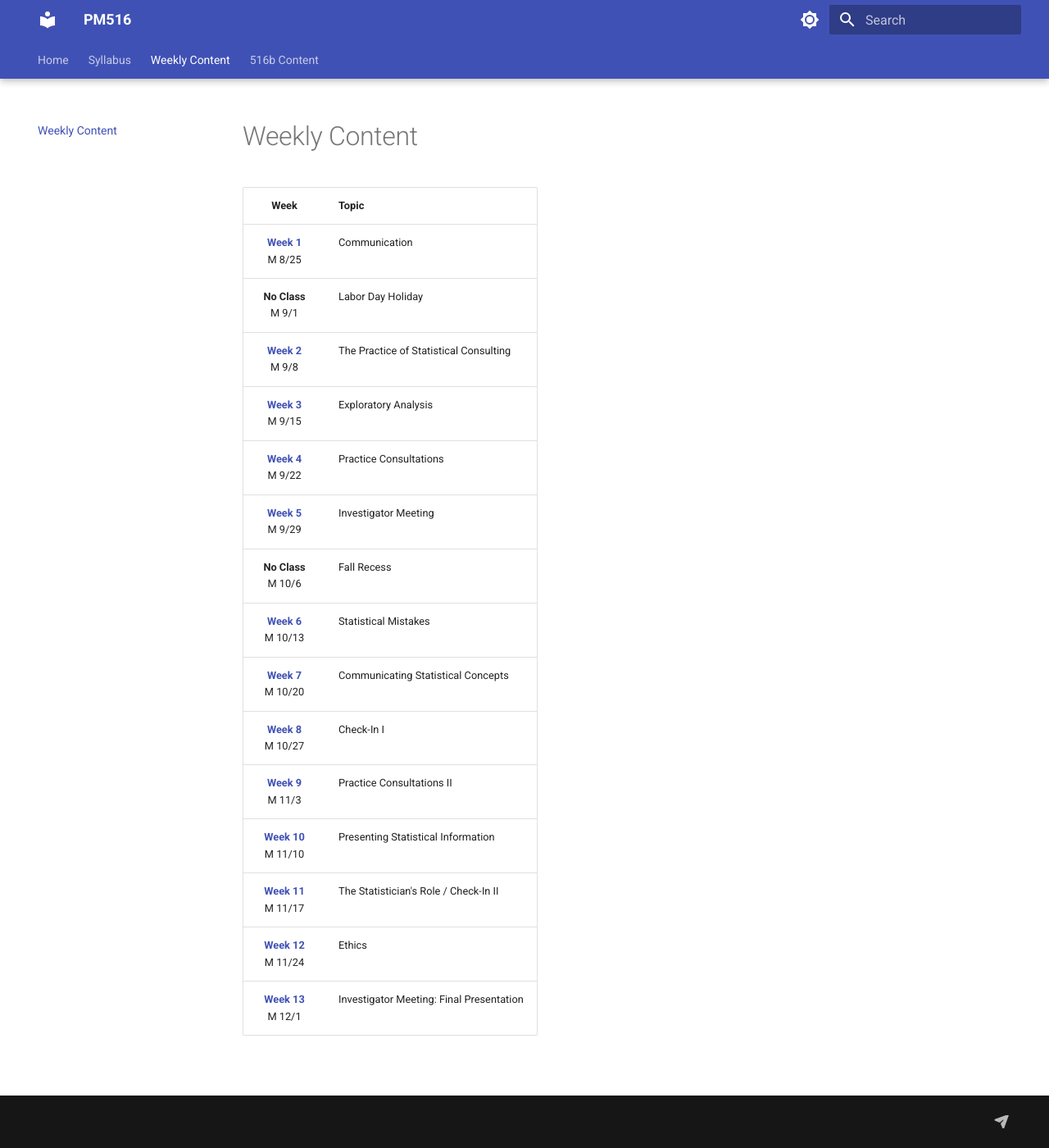
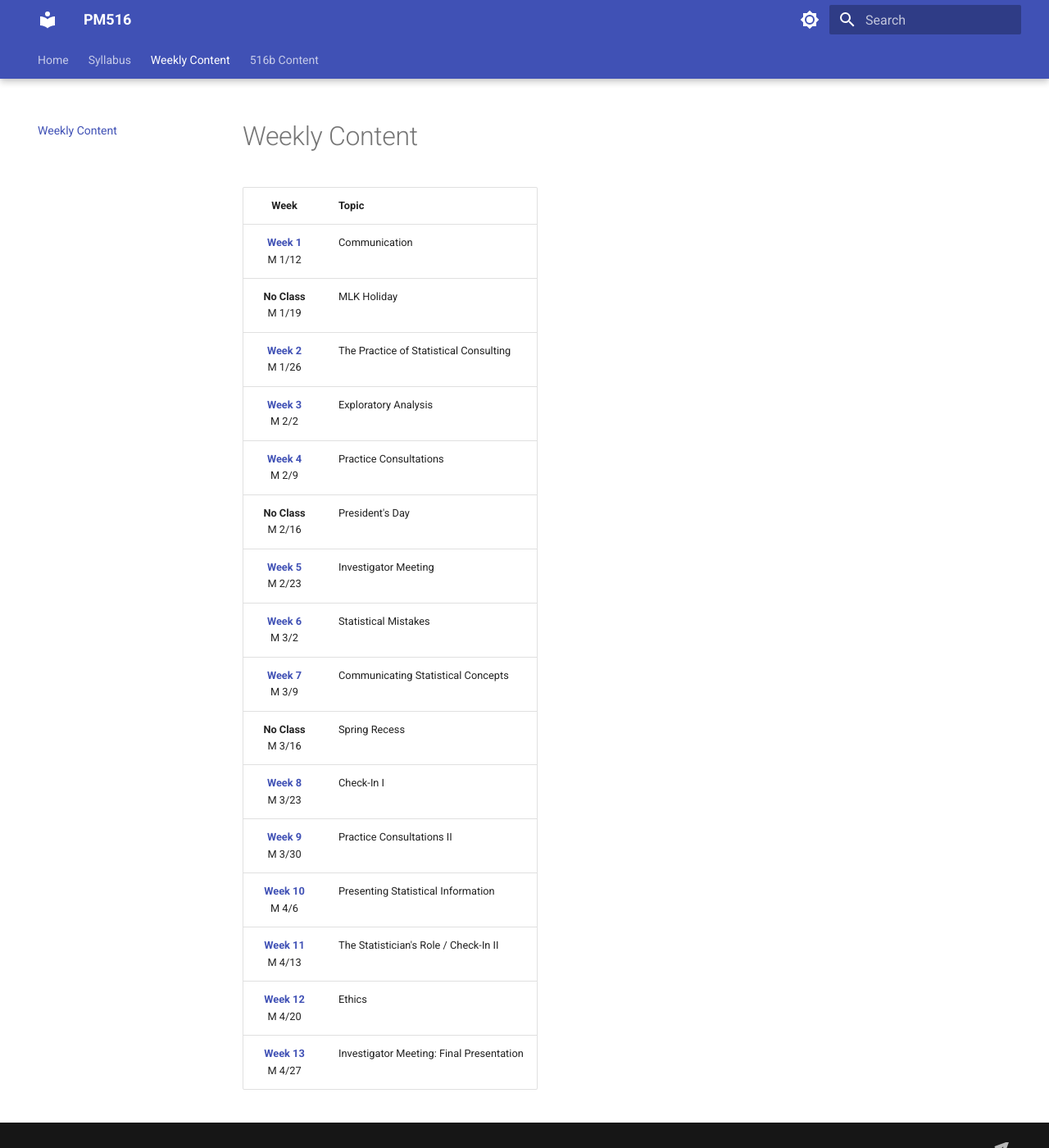
Before and after one commit to USCbiostats/PM516, an MkDocs documentation site: the page built from docs/content.md, in a window 1280 px wide and 1400 px high. Shown: the whole window at 82% size. Built offline with MkDocs 1.6.1 and Material for MkDocs 9.7.7, drawn with Linux system fonts in a browser that asks for light colours; comment, search, counter and statistics services are not loaded.

Commit message:
Spring 2026 Update

```diff
--- a/docs/content.md
+++ b/docs/content.md
@@ -2,21 +2,22 @@
 
 | **Week** | Topic |
 | :-: | :-- |
-|[**Week 1**](week1.md) <br /> M 8/25 | Communication |
-|**No Class** <br /> M 9/1 | Labor Day Holiday |
-|[**Week 2**](week2.md) <br /> M 9/8 | The Practice of Statistical Consulting |
-|[**Week 3**](week3.md) <br /> M 9/15 | Exploratory Analysis |
-|[**Week 4**](week4.md) <br /> M 9/22 | Practice Consultations |
-|[**Week 5**](week5.md) <br /> M 9/29 | Investigator Meeting |
-|**No Class** <br /> M 10/6 | Fall Recess |
-|[**Week 6**](week6.md) <br /> M 10/13 | Statistical Mistakes |
-|[**Week 7**](week7.md) <br /> M 10/20 | Communicating Statistical Concepts |
-|[**Week 8**](week8.md) <br /> M 10/27 | Check-In I |
-|[**Week 9**](week9.md) <br /> M 11/3 | Practice Consultations II |
-|[**Week 10**](week10.md) <br /> M 11/10 | Presenting Statistical Information |
-|[**Week 11**](week11.md) <br /> M 11/17 | The Statistician's Role / Check-In II |
-|[**Week 12**](week12.md) <br /> M 11/24| Ethics |
-|[**Week 13**](week13.md) <br /> M 12/1 | Investigator Meeting: Final Presentation |
+|[**Week 1**](week1.md) <br /> M 1/12 | Communication |
+|**No Class** <br /> M 1/19 | MLK Holiday |
+|[**Week 2**](week2.md) <br /> M 1/26 | The Practice of Statistical Consulting |
+|[**Week 3**](week3.md) <br /> M 2/2 | Exploratory Analysis |
+|[**Week 4**](week4.md) <br /> M 2/9 | Practice Consultations |
+|**No Class** <br /> M 2/16 | President's Day |
+|[**Week 5**](week5.md) <br /> M 2/23 | Investigator Meeting |
+|[**Week 6**](week6.md) <br /> M 3/2 | Statistical Mistakes |
+|[**Week 7**](week7.md) <br /> M 3/9 | Communicating Statistical Concepts |
+|**No Class** <br /> M 3/16 | Spring Recess |
+|[**Week 8**](week8.md) <br /> M 3/23 | Check-In I |
+|[**Week 9**](week9.md) <br /> M 3/30 | Practice Consultations II |
+|[**Week 10**](week10.md) <br /> M 4/6 | Presenting Statistical Information |
+|[**Week 11**](week11.md) <br /> M 4/13 | The Statistician's Role / Check-In II |
+|[**Week 12**](week12.md) <br /> M 4/20| Ethics |
+|[**Week 13**](week13.md) <br /> M 4/27 | Investigator Meeting: Final Presentation |
 
 <!-- |**No Class** <br /> M 2/17 | President's Day | -->
 <!-- |**No Class** <br /> M 3/17 | Spring Break | -->
```
Also changed, not shown: docs/index.md (+1 -1 lines), docs/syllabus-a.md (+2 -3 lines), docs/syllabus-b.md (+7 -7 lines), docs/week7.md (+1 -1 lines).
